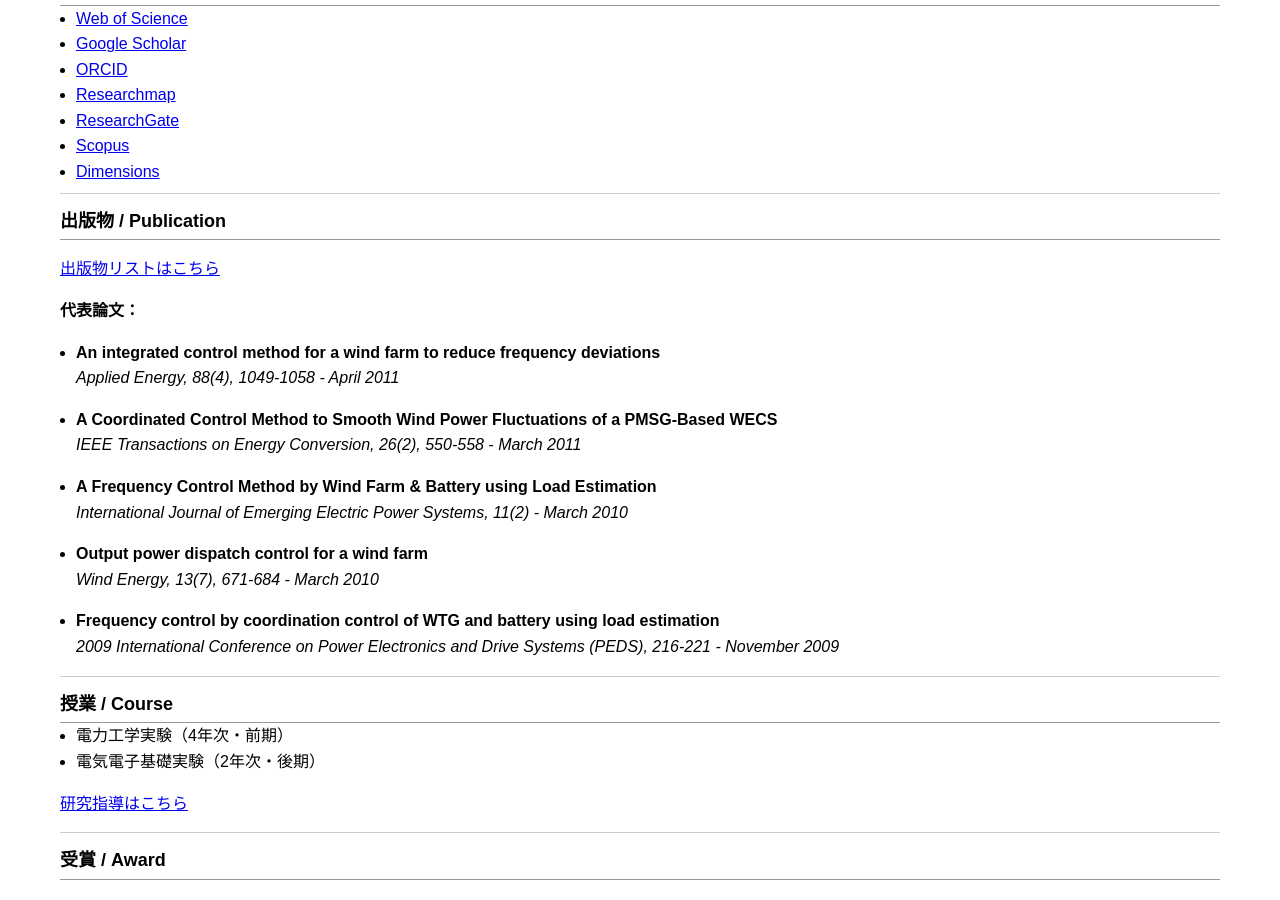
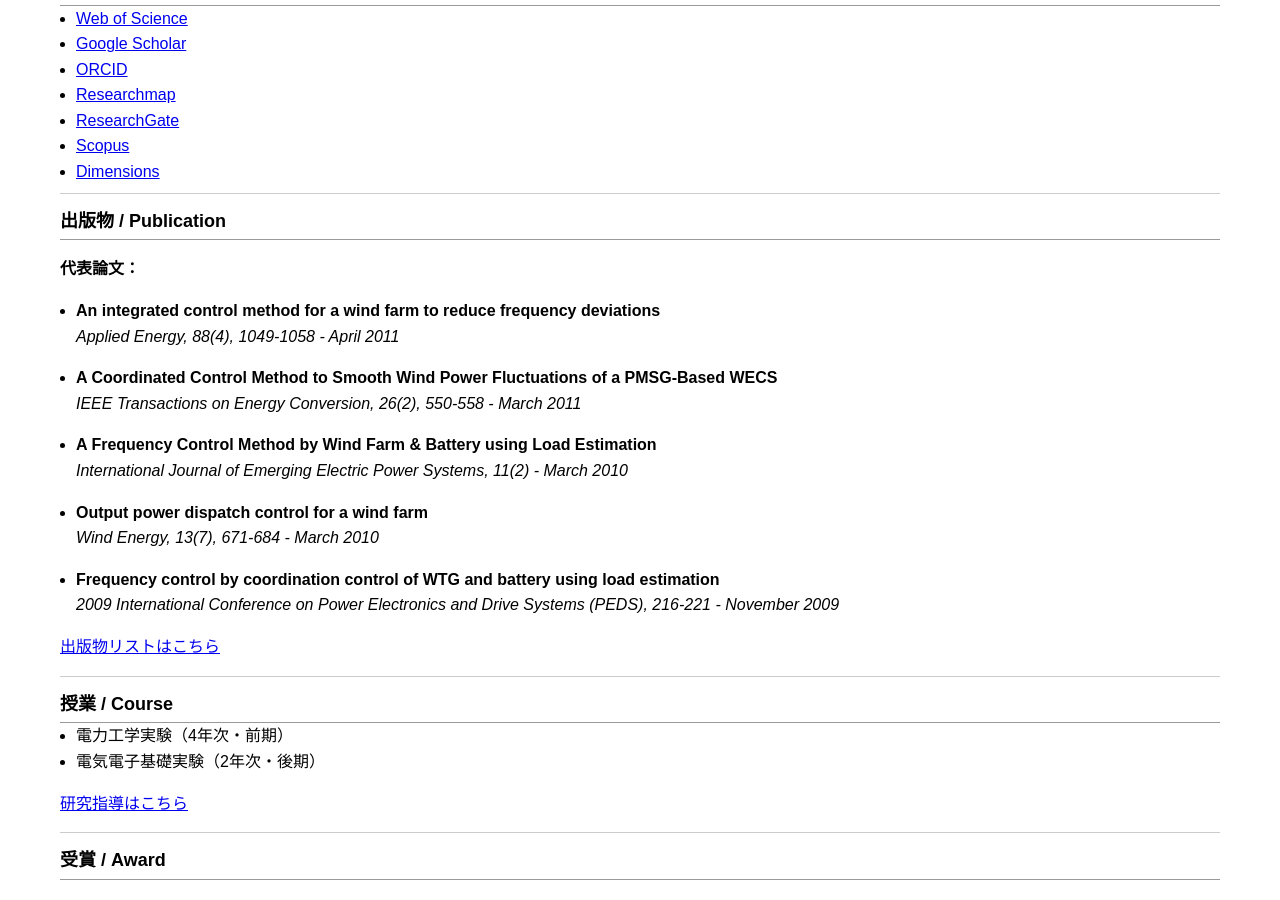
Before and after one commit to akieuehara/AkieUehara.github.io, a Jekyll site: the page built from index.md, in a window 1280 px wide and 900 px high, scrolled down 730 px. Built offline with Jekyll 4.4.1, drawn with Linux system fonts in a browser that asks for light colours; comment, search, counter and statistics services are not loaded; part of the change alters nothing that is shown.

```diff
--- a/index.md
+++ b/index.md
@@ -47,9 +47,6 @@ e-mail:  **uehara_a@cs.u-ryukyu.ac.jp**
 
 ## 出版物 / Publication
 
-[出版物リストはこちら](publications.md)
-
-
 **代表論文：**
 
 - **An integrated control method for a wind farm to reduce frequency deviations**
@@ -83,6 +80,8 @@ e-mail:  **uehara_a@cs.u-ryukyu.ac.jp**
         data-style="small_rectangle"></span>
 
 <script async src="https://badge.dimensions.ai/badge.js" charset="utf-8"></script>
+
+[出版物リストはこちら](publications.md)
 
 ---
 
```
